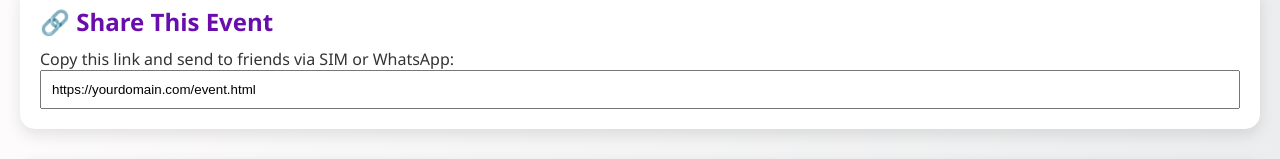
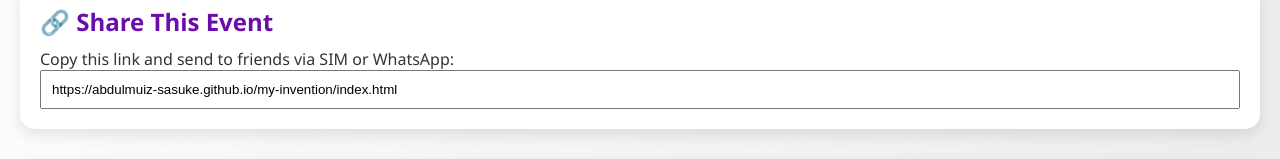
Before and after one commit to abdulmuiz-sasuke/my-invention, a plain HTML site: page index.html in a window 1280 px wide. Shown: the part 998-1157 px from the top of the page. Drawn offline with Linux system fonts and the light colour scheme.

Commit message:
Update index.html

```diff
--- a/index.html
+++ b/index.html
@@ -121,7 +121,7 @@
   <div class="section">
     <h2>🔗 Share This Event</h2>
     <p>Copy this link and send to friends via SIM or WhatsApp:</p>
-    <input type="text" value="https://yourdomain.com/event.html" readonly style="width:100%;padding:10px;">
+    <input type="text" value="https://abdulmuiz-sasuke.github.io/my-invention/index.html" readonly style="width:100%;padding:10px;">
   </div>
   <div class="section">
     <h2>💡 Why This Is Important</h2>
```
